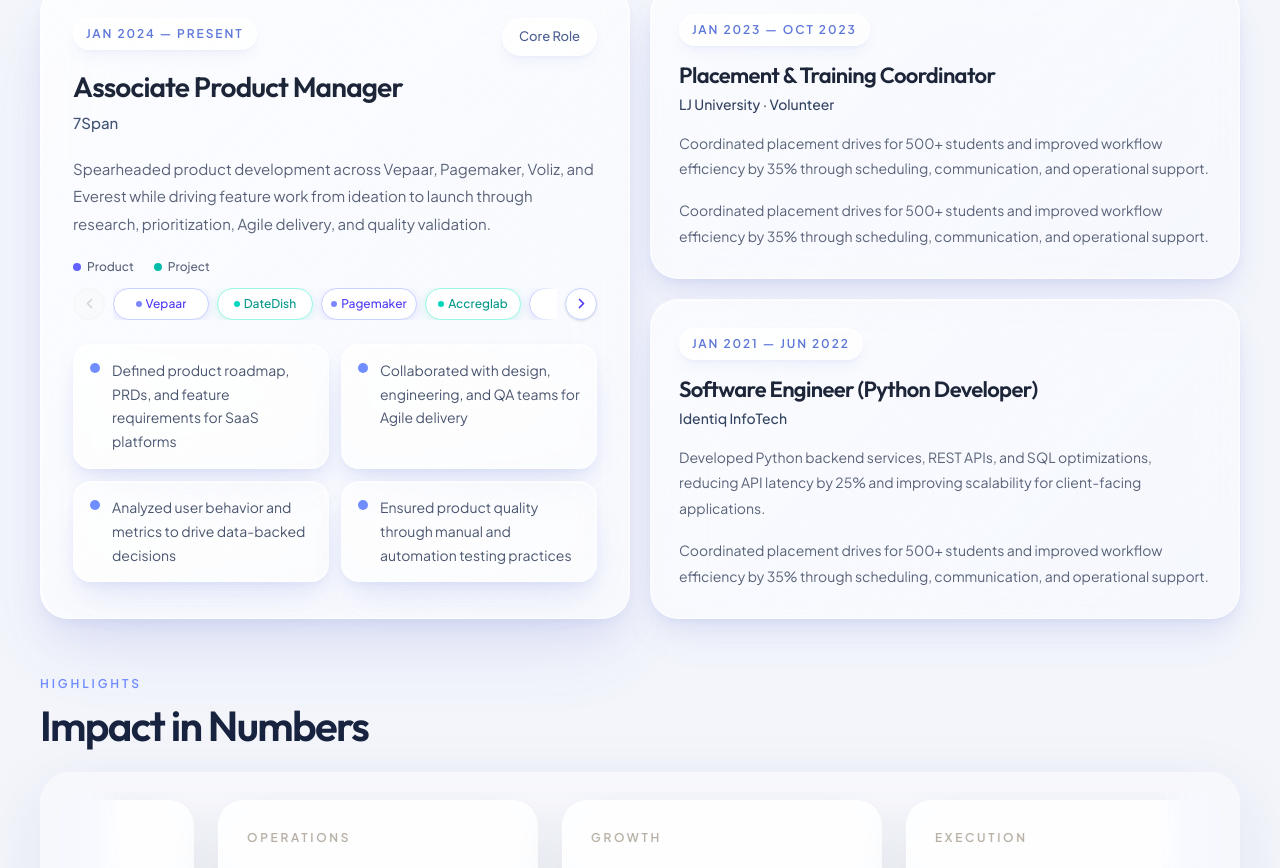
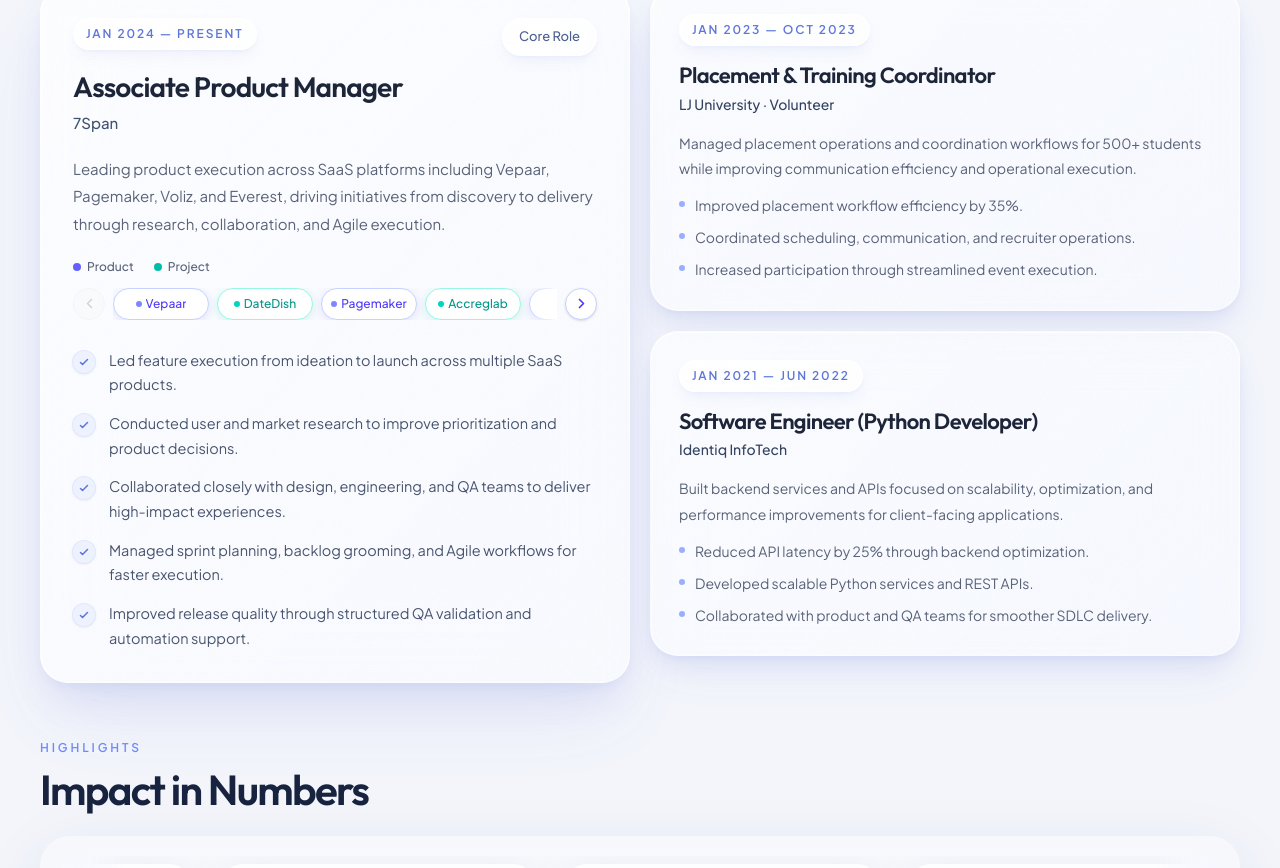
Before and after one commit to krunalbaldha/krunal.io, a Next.js app: page / in a window 1280 px wide. Shown: the part 1320-2188 px from the top of the page. Built offline with nearby package versions, Linux system fonts and the light colour scheme.

Commit message:
feat: add WorkSection component with horizontal scrollable project tags and experience details

```diff
--- a/components/sections/WorkSection.tsx
+++ b/components/sections/WorkSection.tsx
@@ -20,10 +20,11 @@
 ] as const;
 
 const apmPoints = [
-  'Defined product roadmap, PRDs, and feature requirements for SaaS platforms',
-  'Collaborated with design, engineering, and QA teams for Agile delivery',
-  'Analyzed user behavior and metrics to drive data-backed decisions',
-  'Ensured product quality through manual and automation testing practices',
+  'Led feature execution from ideation to launch across multiple SaaS products.',
+  'Conducted user and market research to improve prioritization and product decisions.',
+  'Collaborated closely with design, engineering, and QA teams to deliver high-impact experiences.',
+  'Managed sprint planning, backlog grooming, and Agile workflows for faster execution.',
+  'Improved release quality through structured QA validation and automation support.',
 ] as const;
 
 // Each pill is ~96 px wide + 8 px gap → 5 visible = 5 * (96 + 8) - 8 = 512 px
@@ -94,9 +95,7 @@
             </div>
 
             <p className="mt-5 text-[15px] leading-[1.85] text-[#586177]">
-              Spearheaded product development across Vepaar, Pagemaker, Voliz, and Everest while
-              driving feature work from ideation to launch through research, prioritization, Agile
-              delivery, and quality validation.
+              Leading product execution across SaaS platforms including Vepaar, Pagemaker, Voliz, and Everest, driving initiatives from discovery to delivery through research, collaboration, and Agile execution.
             </p>
 
             {/* ── Slider ── */}
@@ -199,14 +198,18 @@
             </div>
 
             {/* Bullet points */}
-            <div className="mt-6 grid grid-cols-1 gap-3 sm:grid-cols-2">
+            <ul className="mt-7 flex flex-col gap-3.5">
               {apmPoints.map((point) => (
-                <div key={point} className="flex items-start gap-3 rounded-[18px] px-4 py-3.5 glass-card">
-                  <span className="mt-1 h-2.5 w-2.5 shrink-0 rounded-full bg-[#6f8cff]" />
-                  <p className="text-[14px] leading-[1.7] text-[#47536d]">{point}</p>
-                </div>
+                <li key={point} className="group flex items-start gap-3.5 transition-all hover:translate-x-1">
+                  <span className="mt-[3px] flex h-[22px] w-[22px] shrink-0 items-center justify-center rounded-full bg-[#eef2ff] shadow-sm ring-1 ring-[#e0e7ff] transition-colors group-hover:bg-[#e0e7ff] group-hover:ring-[#c7d2fe]">
+                    <svg className="h-[12px] w-[12px] text-[#5b75da]" fill="none" viewBox="0 0 24 24" stroke="currentColor" strokeWidth={3}>
+                      <path strokeLinecap="round" strokeLinejoin="round" d="M5 13l4 4L19 7" />
+                    </svg>
+                  </span>
+                  <p className="text-[14.5px] leading-[1.7] text-[#47536d]">{point}</p>
+                </li>
               ))}
-            </div>
+            </ul>
           </div>
 
           {/* ══ Right: Other roles ══ */}
@@ -221,13 +224,20 @@
               </h3>
               <p className="mt-1 text-[14px] font-medium text-[#31415f]">LJ University · Volunteer</p>
               <p className="mt-4 text-[14px] leading-[1.85] text-[#586177]">
-                Coordinated placement drives for 500+ students and improved workflow efficiency by
-                35% through scheduling, communication, and operational support.
+                Managed placement operations and coordination workflows for 500+ students while improving communication efficiency and operational execution.
               </p>
-              <p className="mt-4 text-[14px] leading-[1.85] text-[#586177]">
-                Coordinated placement drives for 500+ students and improved workflow efficiency by
-                35% through scheduling, communication, and operational support.
-              </p>
+              <ul className="mt-3 flex flex-col gap-2">
+                {[
+                  'Improved placement workflow efficiency by 35%.',
+                  'Coordinated scheduling, communication, and recruiter operations.',
+                  'Increased participation through streamlined event execution.',
+                ].map((point) => (
+                  <li key={point} className="flex items-start gap-2.5 text-[14px] leading-[1.7] text-[#586177]">
+                    <span className="mt-[7px] h-1.5 w-1.5 shrink-0 rounded-full bg-[#6f8cff]/70" />
+                    {point}
+                  </li>
+                ))}
+              </ul>
             </div>
 
             <div className="rounded-[28px] p-6 glass-card sm:p-7">
@@ -239,13 +249,20 @@
               </h3>
               <p className="mt-1 text-[14px] font-medium text-[#31415f]">Identiq InfoTech</p>
               <p className="mt-4 text-[14px] leading-[1.85] text-[#586177]">
-                Developed Python backend services, REST APIs, and SQL optimizations, reducing API
-                latency by 25% and improving scalability for client-facing applications.
+                Built backend services and APIs focused on scalability, optimization, and performance improvements for client-facing applications.
               </p>
-              <p className="mt-4 text-[14px] leading-[1.85] text-[#586177]">
-                Coordinated placement drives for 500+ students and improved workflow efficiency by
-                35% through scheduling, communication, and operational support.
-              </p>
+              <ul className="mt-3 flex flex-col gap-2">
+                {[
+                  'Reduced API latency by 25% through backend optimization.',
+                  'Developed scalable Python services and REST APIs.',
+                  'Collaborated with product and QA teams for smoother SDLC delivery.',
+                ].map((point) => (
+                  <li key={point} className="flex items-start gap-2.5 text-[14px] leading-[1.7] text-[#586177]">
+                    <span className="mt-[7px] h-1.5 w-1.5 shrink-0 rounded-full bg-[#6f8cff]/70" />
+                    {point}
+                  </li>
+                ))}
+              </ul>
             </div>
 
           </div>
```
